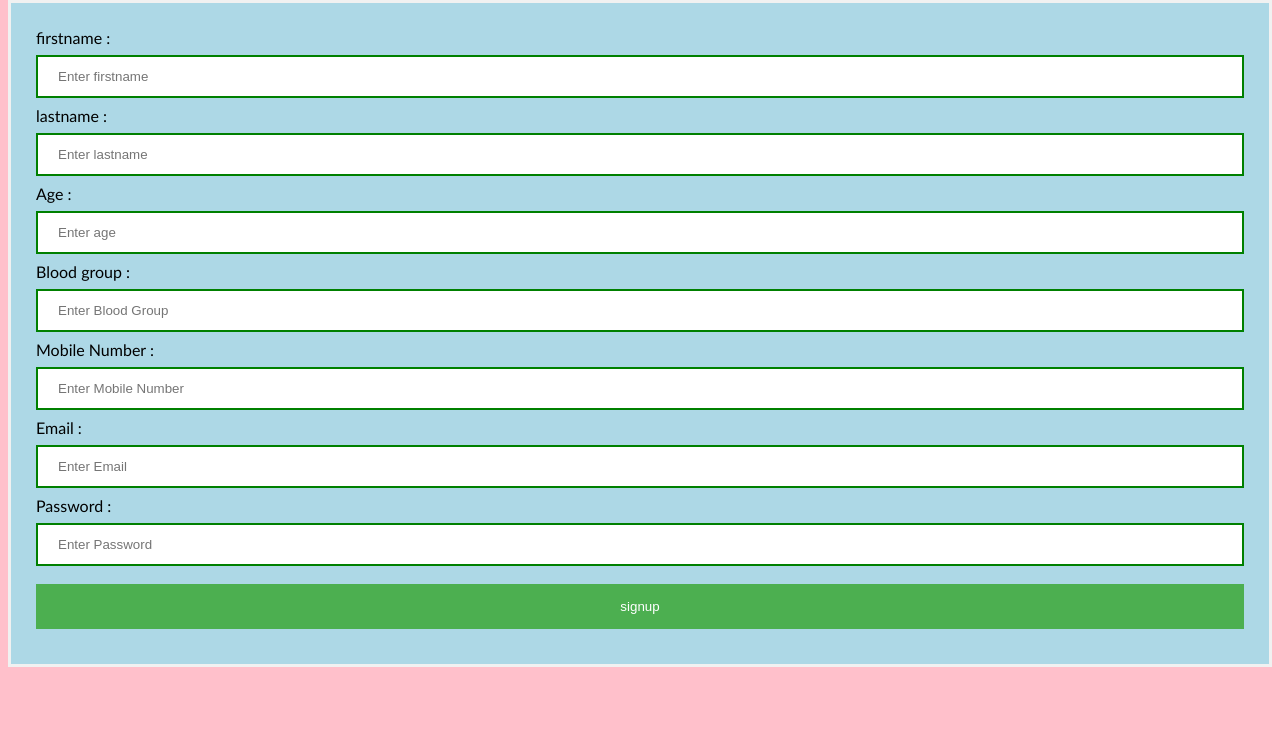
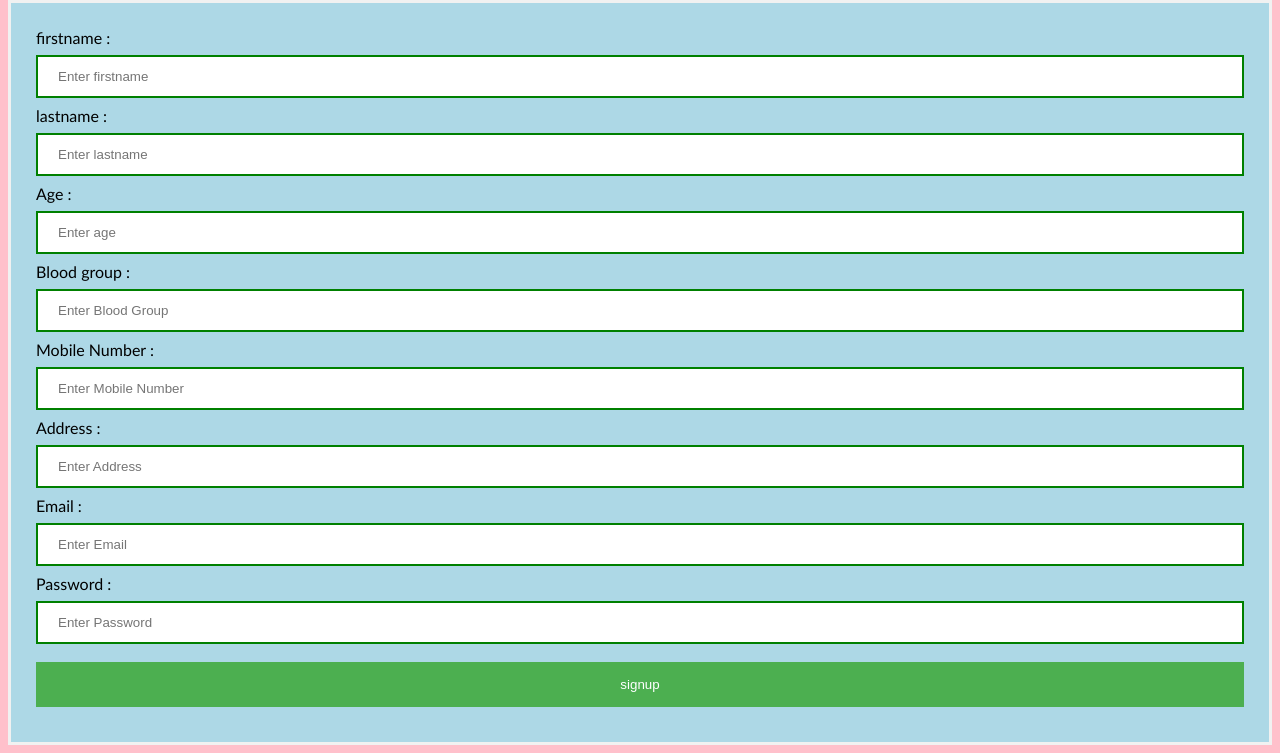
Before and after one commit to Sachin123475/Sachin123475.github.io, a plain HTML site: page index.html in a window 1280 px wide. Shown: the part 82-835 px from the top of the page. Before the commit the page ends 800 px from the top, so only its background shows below. Drawn offline with Linux system fonts and the light colour scheme.

Commit message:
Update index.html

```diff
--- a/index.html
+++ b/index.html
@@ -58,6 +58,8 @@ button {
             <input type="text" placeholder="Enter Blood Group" name="Blood group" id = "bloodgroup" required>
             <label>Mobile Number : </label>
             <input type="text" placeholder="Enter Mobile Number" name="Mobile Number" id = "mobilenumber" required>
+            <label>Address : </label>
+            <input type="text" placeholder="Enter Address" name="Address" id = "Address" required>
             <label>Email : </label>
             <input type="text" placeholder="Enter Email" name="Email" id = "email" required>
             <label>Password : </label>
```
